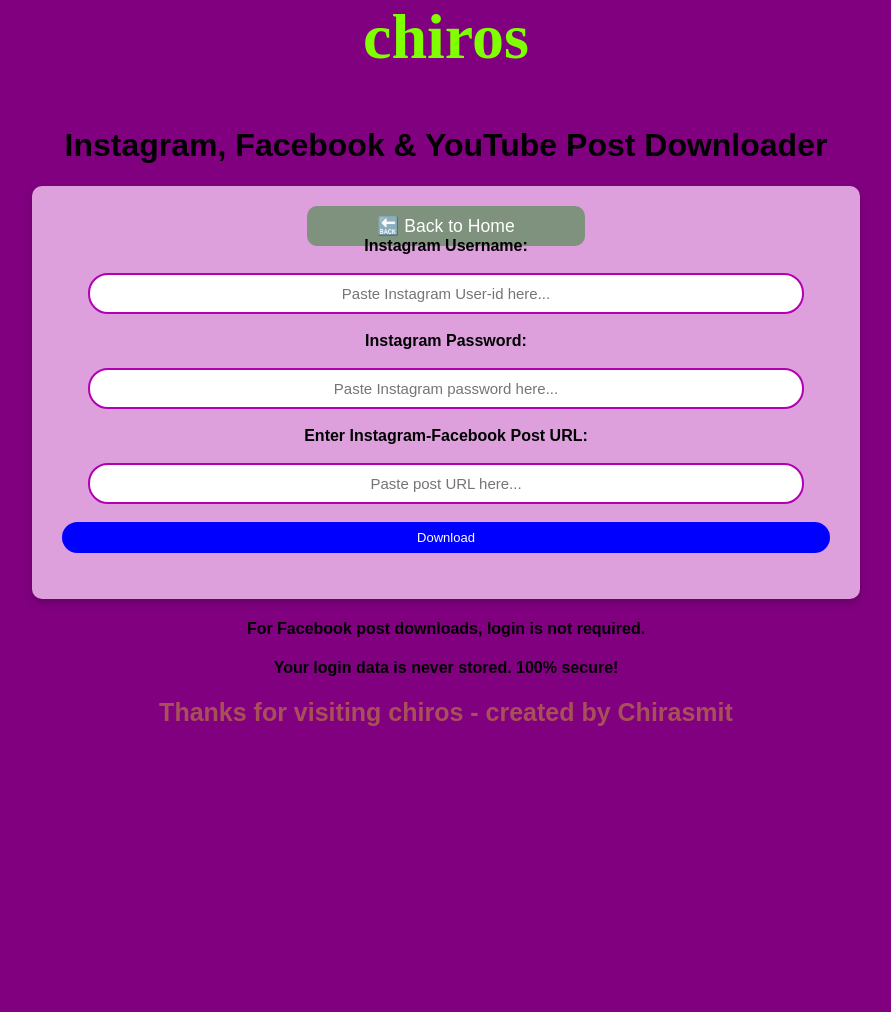
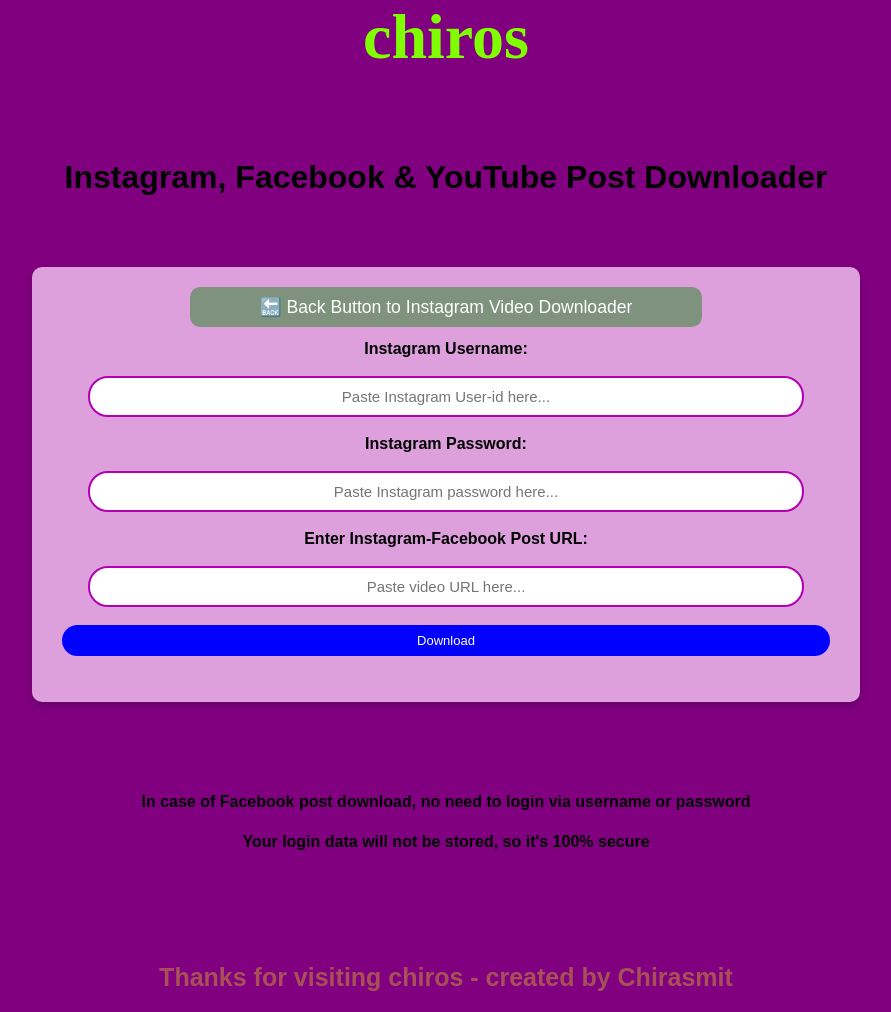
Before and after one commit to chirasmit23/c, a Flask app: page /instagram in a window 1280 px wide. Shown: the part 53-1065 px from the top of the page, without its empty margins (194-1085 px from the left). Before the commit the page ends 779 px from the top, so only its background shows below. Run offline with Flask 3, Linux system fonts and the light colour scheme.

Commit message:
Update instagram_downloader.html

```diff
--- a/templates/instagram_downloader.html
+++ b/templates/instagram_downloader.html
@@ -7,9 +7,6 @@
     <link rel="stylesheet" href="static/style.css">
 
     <style>
-         #postDownloaderButton {
-            display: none;
-        }
         body {
             background-color: purple !important;
         }
@@ -33,13 +30,64 @@
         @keyframes blink {
             50% { opacity: 0.3; }
         }
-        .text-center h1 {
+        .text-center h1, .text-center h6 {
             color: black;
+        }
+    </style>
+</head>
+<body>
+    <nav>
+        <button id="postDownloaderButton">Insta-Fb Post Downloader</button>
+    </nav>
+    <div class="container"></div>
+
+    <script>
+        document.getElementById("postDownloaderButton").onclick = function() {
+            window.location.href = "/instagram";
+        };
+
+        document.addEventListener("DOMContentLoaded", function() {
+            document.getElementById("downloadForm").addEventListener("submit", function(event) {
+                event.preventDefault();
+
+                let username = document.getElementById("username").value;
+                let password = document.getElementById("password").value;
+                let url = document.getElementById("url").value;
+                let messageBox = document.getElementById("downloadMessage");
+
+                messageBox.innerHTML = "Processing...";
+
+                fetch("/instagram_download", {
+                    method: "POST",
+                    headers: { "Content-Type": "application/x-www-form-urlencoded" },
+                    body: `username=${encodeURIComponent(username)}&password=${encodeURIComponent(password)}&url=${encodeURIComponent(url)}`
+                })
+                .then(response => response.json())
+                .then(data => {
+                    if (data.success) {
+                        messageBox.innerHTML = `<a href="${data.file_url}" download>Download File</a>`;
+                    } else {
+                        messageBox.innerHTML = "Download failed. Try again.";
+                    }
+                })
+                .catch(error => {
+                    messageBox.innerHTML = "Error occurred!";
+                });
+            });
+        });
+    </script>
+
+    <style>
+        #postDownloaderButton {
+            display: none;
         }
         .custom-card {
             box-shadow: 0 4px 8px rgba(0, 0, 0, 0.2);
             width: 80%;
             margin: auto;
+        }
+        .no-underline {
+            text-decoration: none;
         }
         .btn-secondary {
             background-color: rgba(0, 128, 0, 0.431);
@@ -47,27 +95,23 @@
             padding: 10px 70px;
             border-radius: 10px;
             color: white;
-            text-decoration: none;
         }
-        .btn-secondary:hover {
+        .btn-secondary:hover, .btn-secondary:focus, .btn-secondary:active {
             background-color: rgba(0, 128, 0, 0.6);
+            color: white;
         }
     </style>
-</head>
-
-<body>
-    <nav>
-        <button id="postDownloaderButton">Insta-Fb Post Downloader</button>
-    </nav>
 
     <div class="container mt-5">
         <h2 class="chiros-style">chiros</h2>
+        <div style="height: 10px;"></div>
         <h1 class="text-center">Instagram, Facebook & YouTube Post Downloader</h1>
+        <div style="height: 50px;"></div>
+        <div class="card p-4 shadow custom-card">
+            <!-- 🔙 Back Button to Instagram Video Downloader -->
+            <a href="/" class="btn btn-secondary mb-3 no-underline">🔙 Back Button to Instagram Video Downloader</a>
 
-        <div class="card p-4 shadow custom-card">
-            <!-- 🔙 Back Button -->
-            <a href="/" class="btn btn-secondary mb-3">🔙 Back to Home</a>
-
+            <div style="height: 22px;"></div>
             <form id="downloadForm">
                 <label for="username">Instagram Username:</label>
                 <input type="text" id="username" name="username" required placeholder="Paste Instagram User-id here...">
@@ -76,63 +120,18 @@
                 <input type="password" id="password" name="password" required placeholder="Paste Instagram password here...">
 
                 <label for="url">Enter Instagram-Facebook Post URL:</label>
-                <input type="text" id="url" name="url" required placeholder="Paste post URL here...">
+                <input type="text" id="url" name="url" required placeholder="Paste video URL here...">
 
-                <button type="submit" style="background-color: blue; color: white;">Download</button>
+                <button type="submit" style="background-color: blue;">Download</button>
             </form>
-
-            <p id="statusMessage" style="text-align: center; font-weight: bold;"></p>
+            <p id="downloadMessage"></p>
         </div>
     </div>
 
-    <h4 class="text-center">For Facebook post downloads, login is not required.</h4>
-    <h4 class="text-center">Your login data is never stored. 100% secure!</h4>
-
+    <div style="height: 70px;"></div> <!-- Adds 70px gap -->
+    <h4 class="text-center">In case of Facebook post download, no need to login via username or password</h4>
+    <h4 class="text-center">Your login data will not be stored, so it's 100% secure</h4>
+    <div style="height: 70px;"></div>
     <h2 class="thank-you">Thanks for visiting chiros - created by Chirasmit</h2>
-
-    <script>
-        document.getElementById("postDownloaderButton").onclick = function() {
-            window.location.href = "/instagram";
-        };
-
-        document.getElementById("downloadForm").addEventListener("submit", function(event) {
-            event.preventDefault(); // Prevent form from reloading the page
-
-            let formData = new FormData(this);
-            let statusMessage = document.getElementById("statusMessage");
-            statusMessage.textContent = "Downloading... Please wait.";
-
-            fetch("/instagram", {
-                method: "POST",
-                body: formData
-            })
-            .then(response => {
-                if (!response.ok) {
-                    throw new Error("Download failed.");
-                }
-                return response.blob();
-            })
-            .then(blob => {
-                let link = document.createElement("a");
-                let fileType = blob.type.split("/")[1] || "jpg"; // Extract file type
-                link.href = URL.createObjectURL(blob);
-                link.download = `downloaded_post.${fileType}`;
-                document.body.appendChild(link);
-                link.click();
-                document.body.removeChild(link);
-
-                statusMessage.textContent = "Download Successful! Reloading...";
-
-                // Reload after 3 seconds
-                setTimeout(() => {
-                    location.reload();
-                }, 3000);
-            })
-            .catch(error => {
-                console.error("Error:", error);
-                statusMessage.textContent = "Download failed. Please try again.";
-            });
-        });
-    </script>
 </body>
 </html>
```
